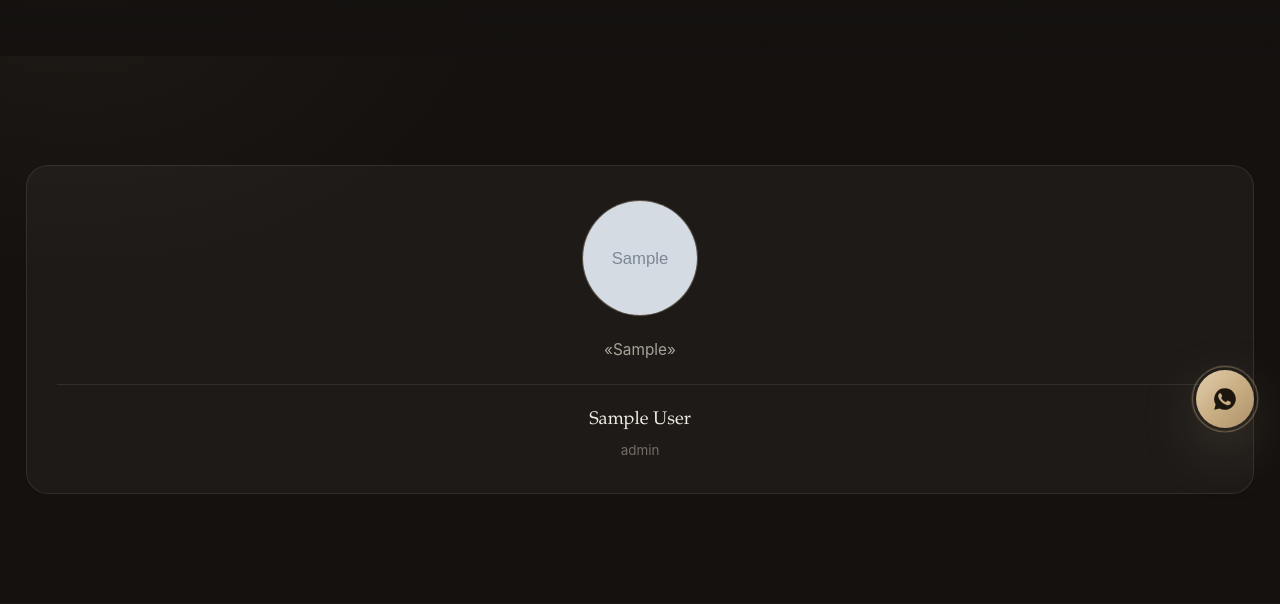
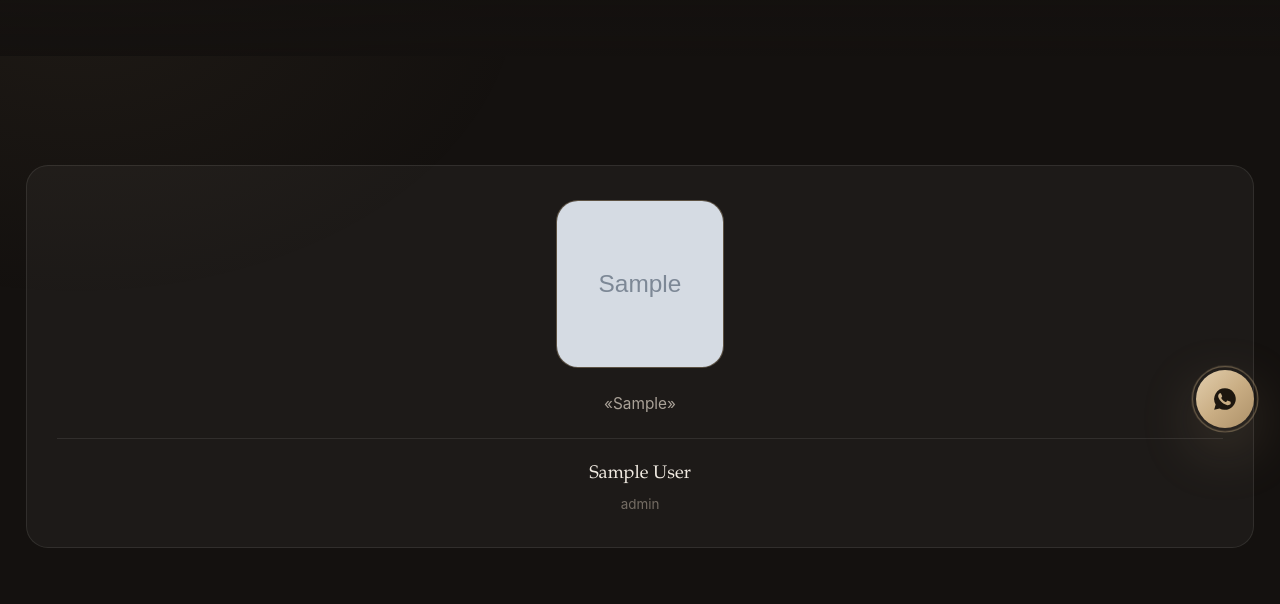
Before and after one commit to Nurbolottop/BayturResort, a Django app: page /reviews/ in a window 1280 px wide. Shown: the part 346-950 px from the top of the page. Run offline with Django 5.2, Linux system fonts and the light colour scheme; tables that the repository leaves empty hold one stand-in row (values such as "Sample post"); grey boxes marked "Sample" are stand-in pictures; some libraries are stand-ins or nearby versions.

Commit message:
Фото гостя: квадрат со скруглением вместо круга, размер крупнее

```diff
--- a/app/static/css/main.css
+++ b/app/static/css/main.css
@@ -797,12 +797,13 @@ a.review__source:hover { color: var(--gold); border-color: var(--stroke-gold); b
     background: var(--surface-2);
 }
 
-/* Круглое фото: лицо гостя — главный элемент карточки */
+/* Квадрат со скруглением: в круге кадр обрезается по краям и теряет
+   часть фотографии, квадрат показывает её целиком. */
 .guest__photo {
-    width: 116px;
-    height: 116px;
-    margin: 0 auto 22px;
-    border-radius: 50%;
+    width: 168px;
+    height: 168px;
+    margin: 0 auto 24px;
+    border-radius: var(--r);
     overflow: hidden;
     background: var(--surface-2);
     border: 1px solid var(--stroke-gold);
```
